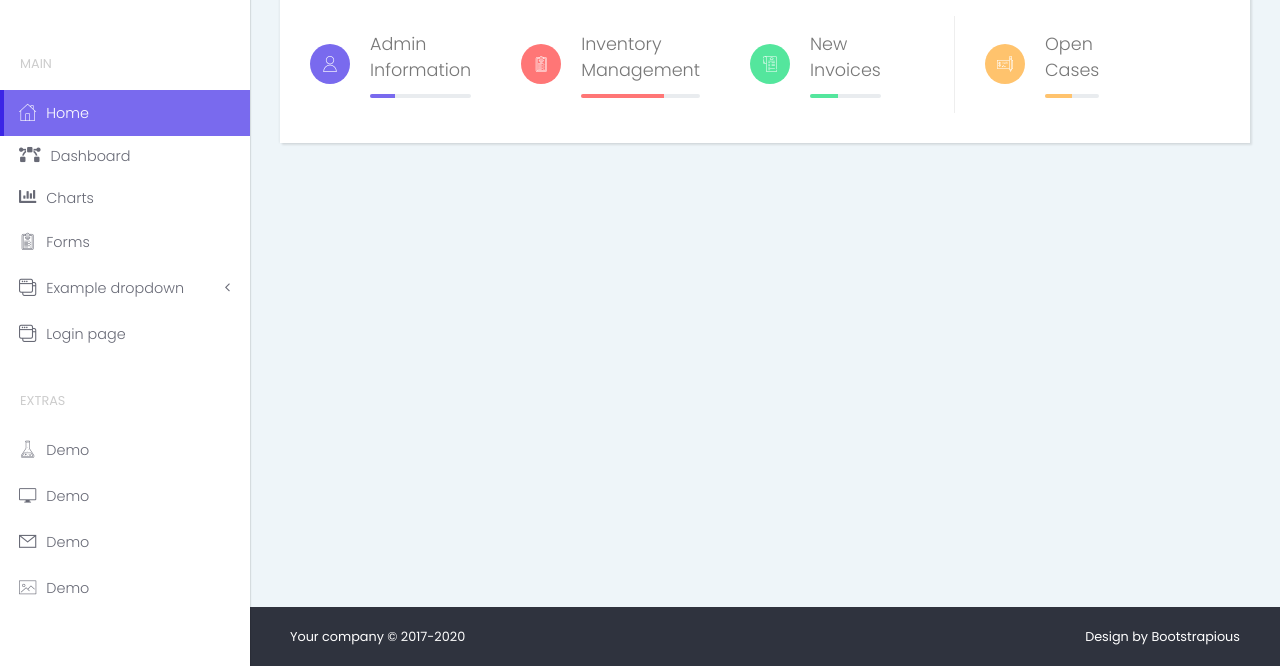
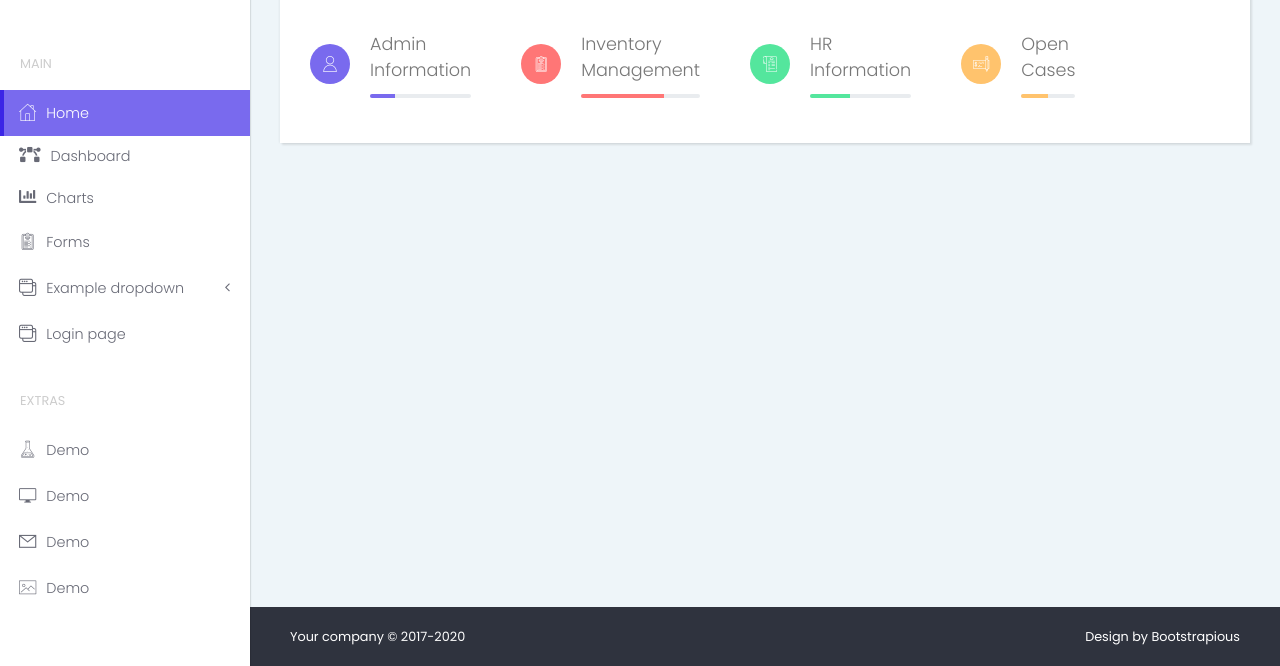
Before and after one commit to JashimMj/insurance, a Django app: page /dashboard/ in a window 1280 px wide. Shown: the part 410-1076 px from the top of the page. Run offline with Django 3.2, Linux system fonts and the light colour scheme; some libraries are stand-ins or nearby versions.

Commit message:
26/03/2021

```diff
--- a/software/insurance/templates/pages/Dashboard.html
+++ b/software/insurance/templates/pages/Dashboard.html
@@ -32,10 +32,11 @@
             </div>
                 </a>
             <!-- Item -->
+            <a href="">
             <div class="col-xl-3 col-sm-6">
                 <div class="item d-flex align-items-center">
                     <div class="icon bg-green"><i class="icon-bill"></i></div>
-                    <div class="title"><span>New<br>Invoices</span>
+                    <div class="title"><span>HR<br>Information</span>
                         <div class="progress">
                             <div role="progressbar" style="width: 40%; height: 4px;" aria-valuenow="40"
                                  aria-valuemin="0" aria-valuemax="100" class="progress-bar bg-green"></div>
@@ -43,6 +44,7 @@
                     </div>
                 </div>
             </div>
+                </a>
             <!-- Item -->
             <div class="col-xl-3 col-sm-6">
                 <div class="item d-flex align-items-center">
```
Also changed, not shown: software/db.sqlite3.
